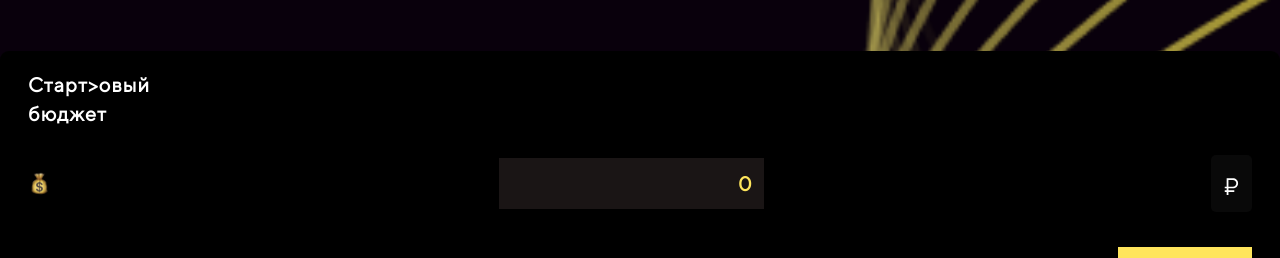
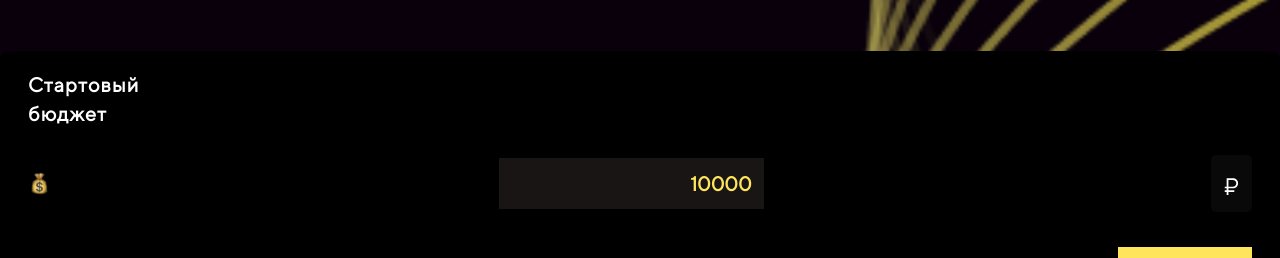
Before and after one commit to DaniilOkrug/arbitrag-service-ui, a React (Create React App) app: page / in a window 1280 px wide. Shown: the part 487-745 px from the top of the page. Built offline with nearby package versions, Linux system fonts and the light colour scheme; no server answers.

Commit message:
Update Budget.tsx

```diff
--- a/src/pages/Budget/Budget.tsx
+++ b/src/pages/Budget/Budget.tsx
@@ -10,7 +10,7 @@ import "./Budget.css";
 const Budget = () => {
   const dispatch = useAppDispatch();
 
-  const [amount, setAmount] = useState<string>("0");
+  const [amount, setAmount] = useState<string>("10000");
 
   const continueHandler = useCallback(() => {
     console.log(Number(amount));
@@ -30,7 +30,7 @@ const Budget = () => {
       </div>
 
       <div className="budget-form">
-        <p>{"Старт>овый"}</p>
+        <p>Стартовый</p>
         <p>бюджет</p>
 
         <div className="input-container">
```
